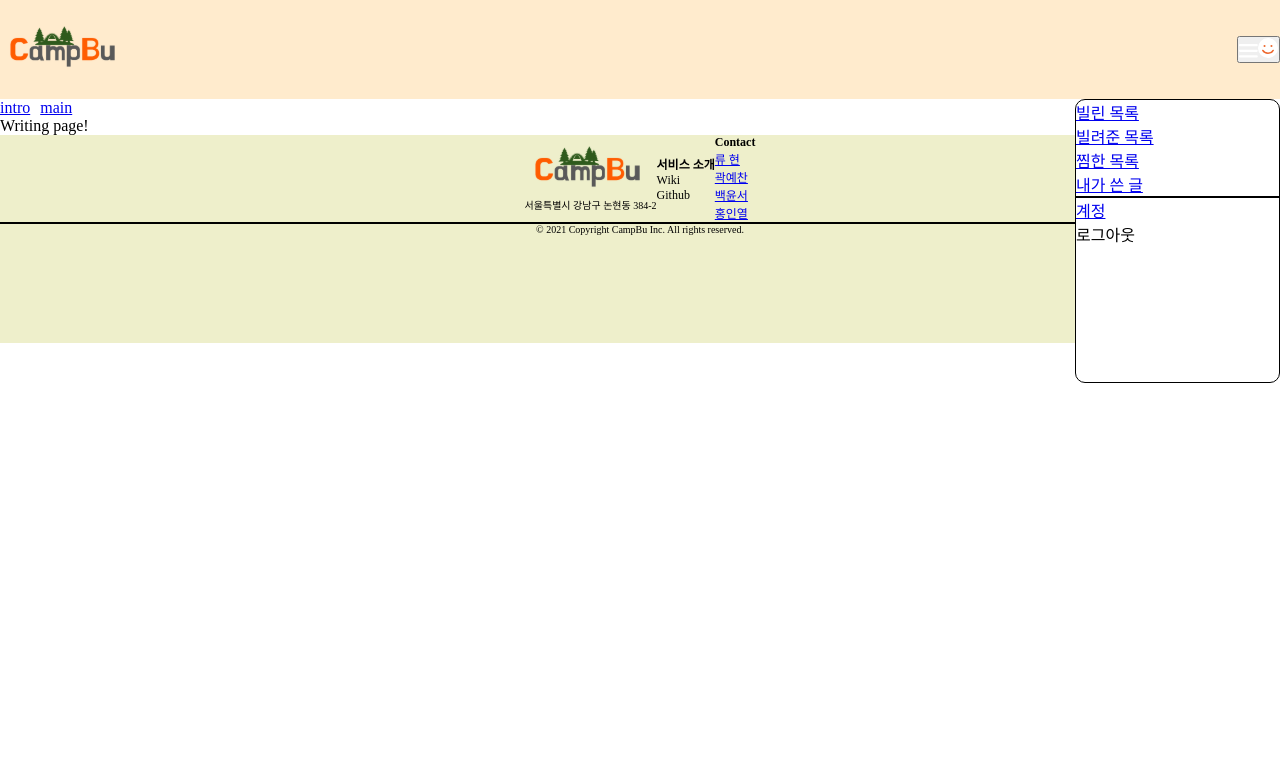
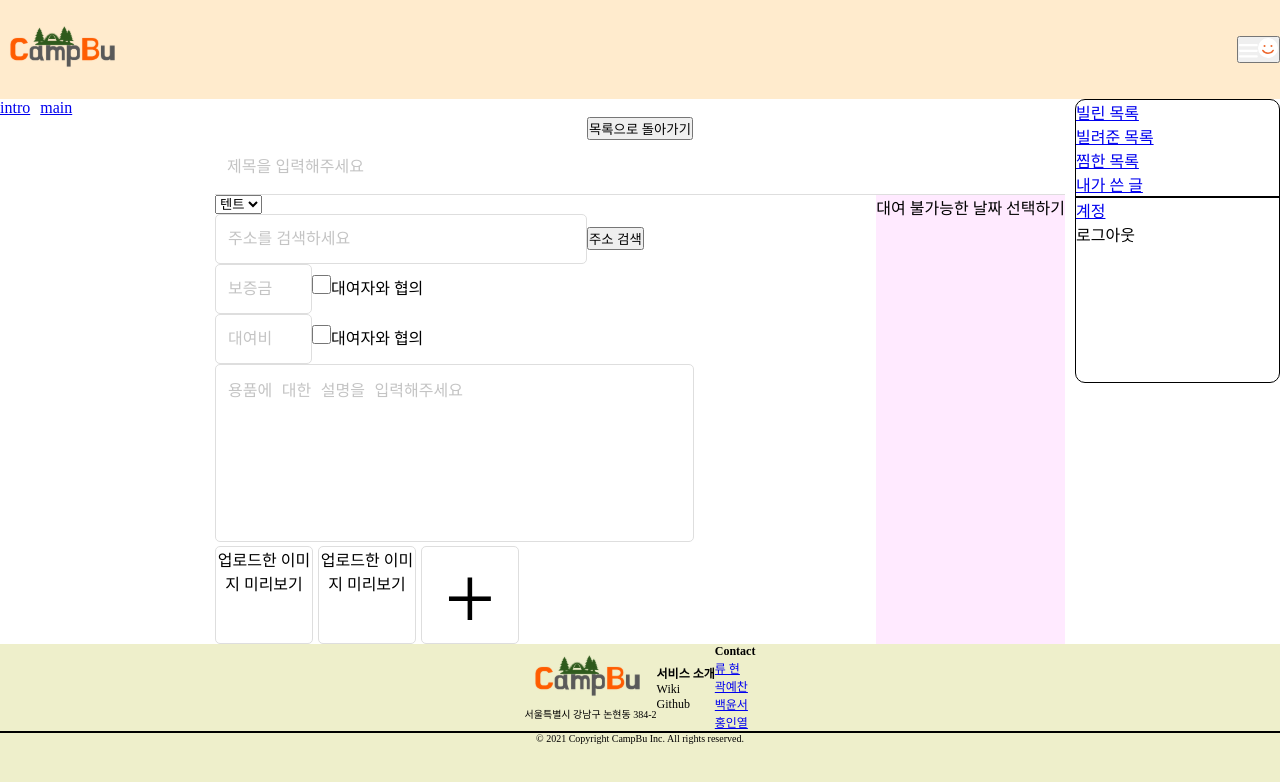
Before and after one commit to hinyc/Campbu, a React (Create React App) app in the folder client/: page /writing in a window 1280 px wide. Shown: the top 782 px of the page. Built offline with nearby package versions, Linux system fonts and the light colour scheme.

Commit message:
[Feat] #13 글쓰기 페이지 뼈대구성, 달력제외
- 인풋 컴포넌트 제작
- tag  그룹구성하여 배치

```diff
--- /dev/null
+++ b/client/src/components/Input.tsx
@@ -0,0 +1,51 @@
+/** @jsxImportSource @emotion/react */
+import { css } from '@emotion/react';
+import { color, rem } from '../common';
+
+const inputStyle = css`
+  border: 1px solid ${color.border};
+  padding: 0.75rem;
+  ::placeholder {
+    color: ${color.placeholder};
+  }
+`;
+
+interface InputProps {
+  width: number;
+  height: number;
+  type?: string;
+  fontSize?: number;
+  borderStyle?: string;
+  borderRadius?: number;
+  placeholder?: string;
+}
+export default function Input(props: InputProps) {
+  const {
+    width,
+    height,
+    type,
+    fontSize,
+    borderStyle,
+    borderRadius,
+    placeholder,
+  } = props;
+  return (
+    <input
+      css={[
+        inputStyle,
+        css`
+          width: ${rem(width)};
+          height: ${rem(height)};
+          font-size: ${fontSize ? rem(fontSize) : `1rem`};
+          border-radius: ${borderRadius ? rem(borderRadius) : null};
+          border-style: ${borderStyle ? borderStyle : null};
+          ::placeholder {
+            color: ${color.placeholder};
+          }
+        `,
+      ]}
+      type={type ? type : 'text'}
+      placeholder={placeholder ? placeholder : undefined}
+    />
+  );
+}
--- a/client/src/pages/Writing.tsx
+++ b/client/src/pages/Writing.tsx
@@ -1,5 +1,128 @@
+/** @jsxImportSource @emotion/react */
+import { css } from '@emotion/react';
+import { useNavigate } from 'react-router-dom';
+import Input from '../components/Input';
+import {
+  color,
+  rem,
+  relative,
+  absolute,
+  confirm,
+  flexVertical,
+  flexBetween,
+} from '../common';
+import { check } from 'prettier';
+
+const textareaStyle = css`
+  width: 29.9375rem;
+  height: 11.125rem;
+  padding: 0.75rem;
+  font-size: 1rem;
+  border: 1px solid ${color.border};
+  border-radius: 0.3125rem;
+  resize: none;
+  ::placeholder {
+    font-size: 1rem;
+    color: ${color.placeholder};
+  }
+`;
+
+const uploadImg = css`
+  border: 1px solid ${color.border};
+  border-radius: 0.3125rem;
+  margin-right: 0.3125rem;
+  text-align: center;
+  width: 6.125rem;
+  height: 6.125rem;
+`;
+
 export const Writing = () => {
-  return <div>Writing page!</div>;
+  const navigate = useNavigate();
+
+  return (
+    <div css={flexVertical}>
+      <button onClick={() => navigate('/main')}>목록으로 돌아가기</button>
+      <div>
+        <div>
+          <Input
+            width={850}
+            height={55}
+            borderStyle="none none solid none"
+            borderRadius={0}
+            placeholder="제목을 입력해주세요"
+          />
+        </div>
+        <div css={flexBetween}>
+          <div>
+            <select>
+              <option value="">텐트</option>
+              <option value="">냄비</option>
+              <option value="">램프</option>
+            </select>
+            <div>
+              <Input
+                width={372}
+                height={50}
+                borderRadius={5}
+                placeholder="주소를 검색하세요"
+              />
+              <button>주소 검색</button>
+            </div>
+            <div>
+              <Input
+                width={97}
+                height={50}
+                borderRadius={5}
+                placeholder="보증금"
+              />
+              <Input width={19} height={19} type="checkbox" />
+              <span>대여자와 협의</span>
+            </div>
+            <div>
+              <Input
+                width={97}
+                height={50}
+                borderRadius={5}
+                placeholder="대여비"
+              />
+              <Input width={19} height={19} type="checkbox" />
+              <span>대여자와 협의</span>
+            </div>
+            <div>
+              <textarea
+                css={textareaStyle}
+                placeholder="용품에 대한 설명을 입력해주세요"
+              />
+            </div>
+            <div
+              css={[
+                flexBetween,
+                css`
+                  justify-content: flex-start;
+                `,
+              ]}
+            >
+              <div css={uploadImg}>업로드한 이미지 미리보기</div>
+              <div css={uploadImg}>업로드한 이미지 미리보기</div>
+              <div
+                css={[
+                  uploadImg,
+                  css`
+                    font-size: 90px;
+                  `,
+                ]}
+              >
+                +
+              </div>
+            </div>
+          </div>
+          <div css={confirm}>
+            <div>대여 불가능한 날짜 선택하기</div>
+          </div>
+        </div>
+      </div>
+    </div>
+  );
 };
 
 export default Writing;
```
